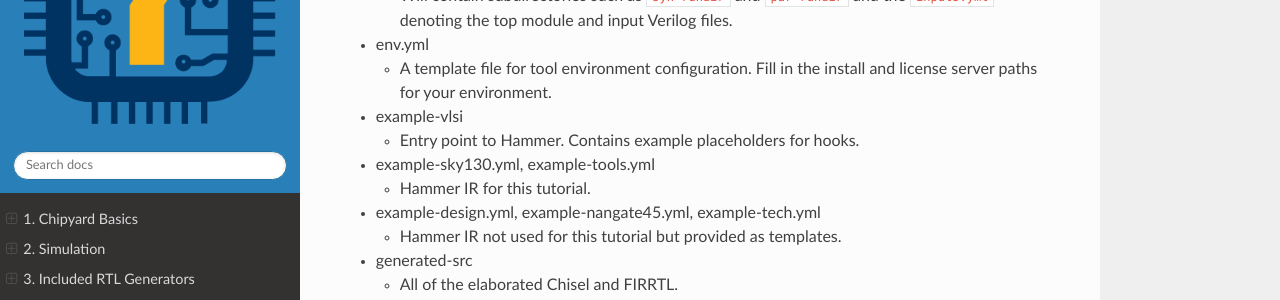
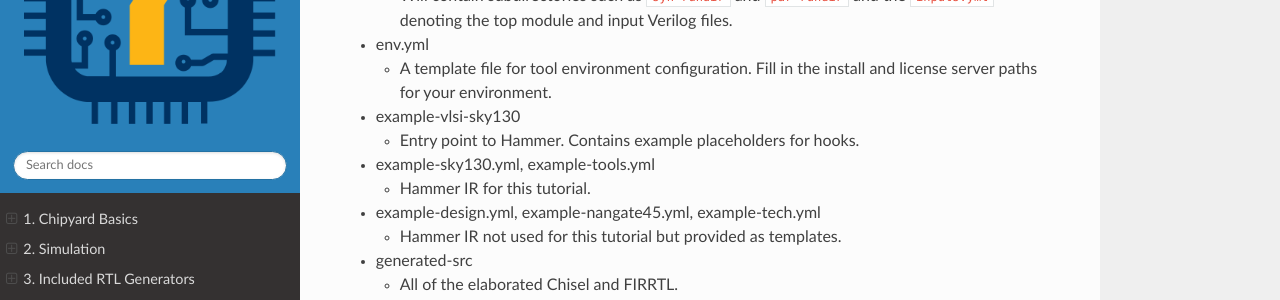
Before and after one commit to ucb-bar/chipyard, a Sphinx documentation site: the page built from docs/VLSI/Sky130-Tutorial.rst, in a window 1280 px wide and 1400 px high, scrolled down 396 px. Shown: the part 151-451 px from the top of the window. Built offline with Sphinx 7.4.7 and the Read the Docs theme 2.0.0, drawn with Linux system fonts in a browser that asks for light colours; some of the changed text lies outside the part shown.

Commit message:
fixed name of entry script to example-vlsi-sky130

```diff
--- a/docs/VLSI/Sky130-Tutorial.rst
+++ b/docs/VLSI/Sky130-Tutorial.rst
@@ -22,7 +22,7 @@ This example gives a suggested file structure and build system. The ``vlsi/`` fo
 
   * A template file for tool environment configuration. Fill in the install and license server paths for your environment.
 
-* example-vlsi
+* example-vlsi-sky130
 
   * Entry point to Hammer. Contains example placeholders for hooks.
 
@@ -83,8 +83,8 @@ For the curious, ``make buildfile`` generates a set of Make targets in ``build/h
 Running the VLSI Flow
 ---------------------
 
-example-vlsi
-^^^^^^^^^^^^
+example-vlsi-sky130
+^^^^^^^^^^^^^^^^^^^
 This is the entry script with placeholders for hooks. In the ``ExampleDriver`` class, a list of hooks is passed in the ``get_extra_par_hooks``. Hooks are additional snippets of python and TCL (via ``x.append()``) to extend the Hammer APIs. Hooks can be inserted using the ``make_pre/post/replacement_hook`` methods as shown in this example. Refer to the Hammer documentation on hooks for a detailed description of how these are injected into the VLSI flow.
 
 
@@ -130,7 +130,7 @@ To run DRC & LVS, and view the results in Calibre:
 
 Some DRC errors are expected from this PDK, especially with regards to the SRAMs, as explained in the
 `Sky130 Hammer plugin README  <https://github.com/ucb-bar/hammer/blob/master/src/hammer-vlsi/technology/sky130/README.md>`__.
-For this reason, the ``example-vlsi`` script black-boxes the SRAMs for DRC/LVS analysis.
+For this reason, the ``example-vlsi-sky130`` script black-boxes the SRAMs for DRC/LVS analysis.
 
 Simulation
 ^^^^^^^^^^
```
